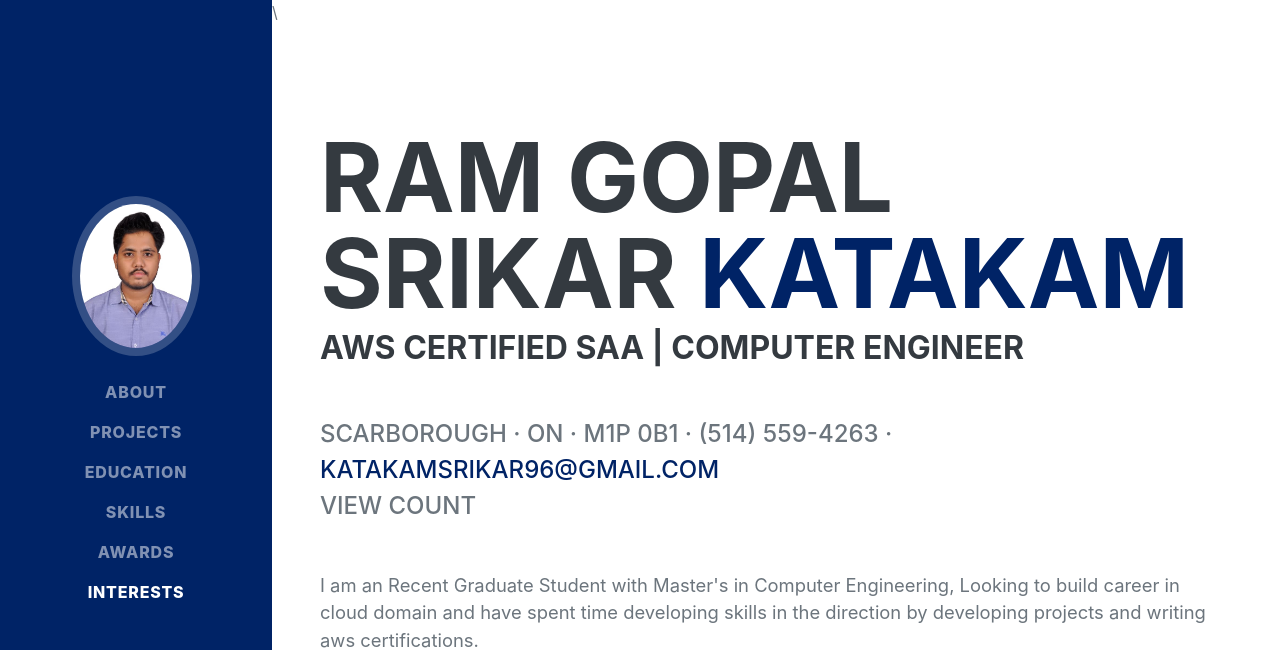
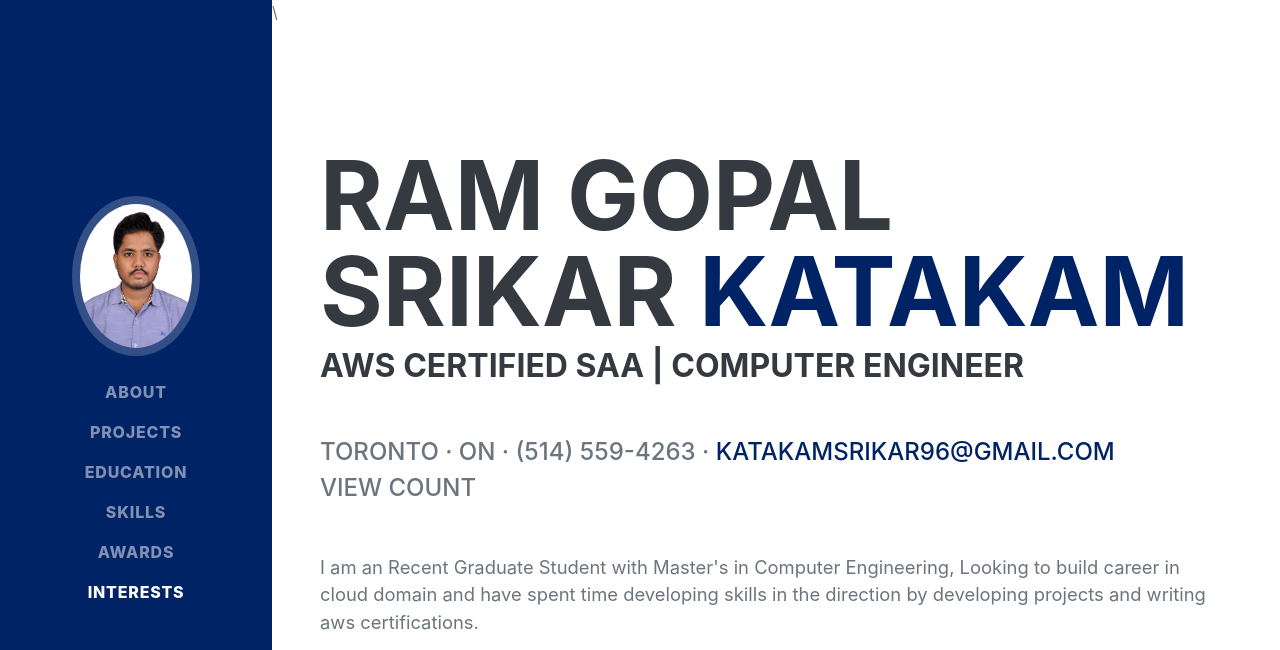
Before and after one commit to RamGopalSrikar/portfolio-website, a plain HTML site: page index.html in a window 1280 px wide. Shown: the top 650 px of the page. Drawn offline with nearby package versions, Linux system fonts and the light colour scheme; no server answers; a web font is replaced by a local one.

Commit message:
changed to tornoto

```diff
--- a/index.html
+++ b/index.html
@@ -50,7 +50,7 @@
                         <h3>AWS CERTIFIED SAA | Computer Engineer</h3>
 
                     <div class="subheading mb-5">
-                         Scarborough · ON · M1P 0B1 · (514) 559-4263 ·
+                         Toronto · ON · (514) 559-4263 ·
                         <a href="mailto:Katakamsrikar96@gmail.com">Katakamsrikar96@gmail.com</a>
                         <p id="count1"> View Count </p>
                     </div>
```
